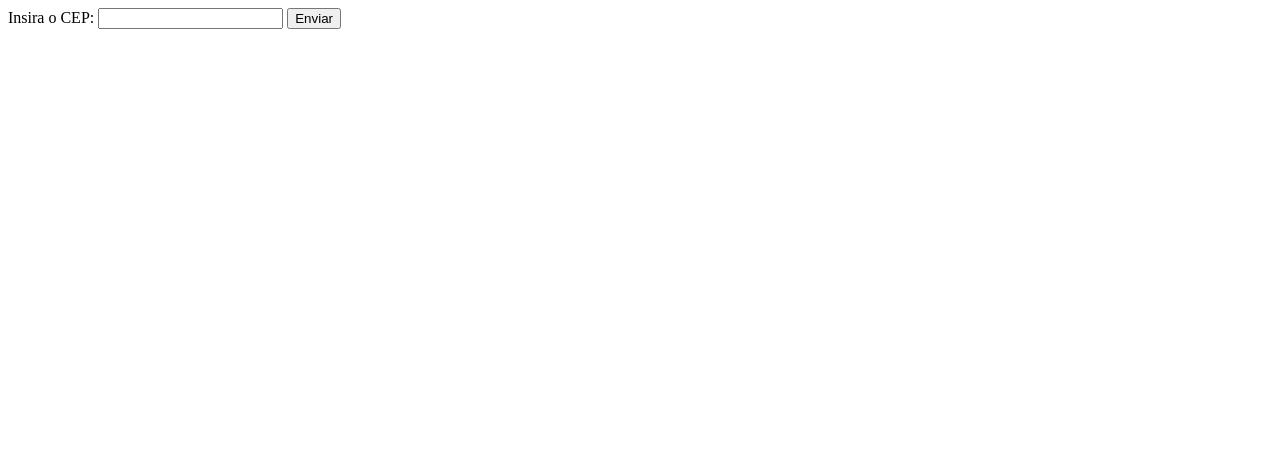
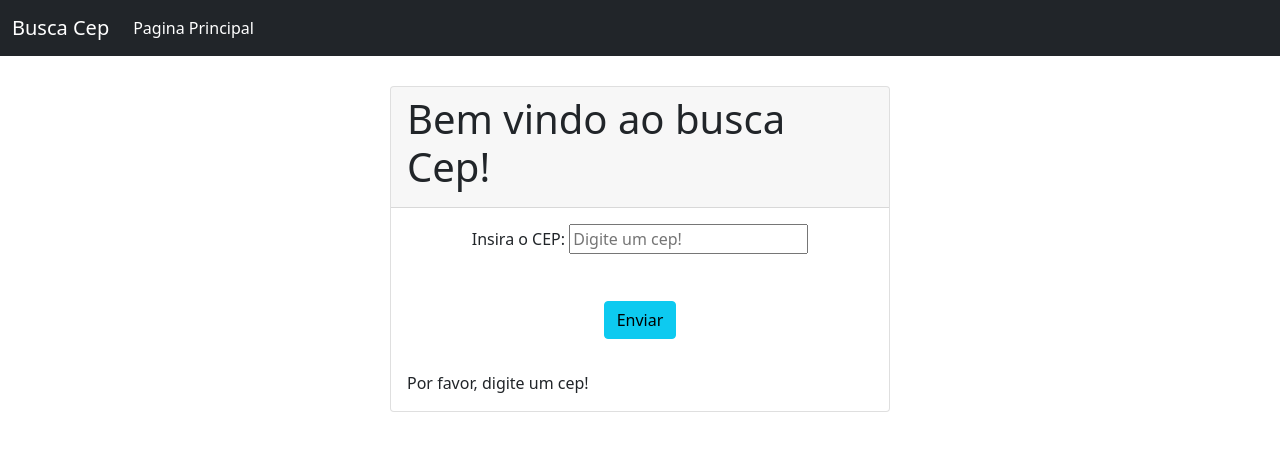
Before and after one commit to brunohs007/php_get_address, a PHP site: page / in a window 1280 px wide. Shown: the top 451 px of the page. Run offline with PHP 8.4, Linux system fonts and the light colour scheme.

Commit message:
estilizando a pagina

```diff
--- a/index.php
+++ b/index.php
@@ -1,38 +1,105 @@
 <html>
 	<head>
-		<title> MEU CEP </title>
+		<!-- Required meta tags -->
+		<meta charset="utf-8">
+    	<meta name="viewport" content="width=device-width, initial-scale=1">
+
+		<!-- Bootstrap CSS -->
+		<link href="https://cdn.jsdelivr.net/npm/bootstrap@5.0.2/dist/css/bootstrap.min.css" rel="stylesheet" integrity="sha384-EVSTQN3/azprG1Anm3QDgpJLIm9Nao0Yz1ztcQTwFspd3yD65VohhpuuCOmLASjC" crossorigin="anonymous">
+
+		<title> Busca CEP </title>
+
+		<style>
+		.card-login {
+			padding: 30px 0 0 0;
+			width: 500px;
+			margin: 0 auto;
+		}
+
+		.button {
+			margin-top: 10%;
+		}
+
+		.formulario {
+			text-align: center;
+		}
+		</style>
 	</head>
 	<body>
-		<form action="index.php" method="post">
+		<nav class="navbar navbar-expand-lg navbar-dark bg-dark">
+			<div class="container-fluid">
+				<a class="navbar-brand" href="#">Busca Cep</a>
+				<button class="navbar-toggler" type="button" data-bs-toggle="collapse" data-bs-target="#navbarNavAltMarkup" aria-controls="navbarNavAltMarkup" aria-expanded="false" aria-label="Toggle navigation">
+					<span class="navbar-toggler-icon"></span>
+				</button>
+				<div class="collapse navbar-collapse" id="navbarNavAltMarkup">
+					<div class="navbar-nav">
+						<a class="nav-link active" aria-current="page" href="#">Pagina Principal</a>
+					</div>
+				</div>
+			</div>
+		</nav>
+		<div class="container">
+			<div class="row">
+				<div class="card-login">
+					<div class="card">
+						<div class="card-header">
+							<h1> Bem vindo ao busca Cep! </h1>
+						</div>
+						<div class="card-body">
+							<form class="formulario" action="index.php" method="post">
+								<div class="form-group">
 									<label> Insira o CEP: </label>
-			<input type="text" name="cep">
-			<input type="submit" value="Enviar">
+									<input class="form-control-md is-valid" type="text" name="cep" placeholder="Digite um cep!">
+								</div>
+								<button type="submit" value="Enviar" class="btn btn-primary  btn-info btn-block mb-3 button">Enviar</button>
 							</form>
-
 							<?php
+								//condicional que verifica se a variavel não é vazia
 								if(!empty($_POST['cep'])){
 
+									//variavel cep recebe o valor do cep digitado
 									$cep = $_POST['cep'];
 
+									//instanciando o objeto (atribuindo a classe Address a variavel address)
 									$address = new Address();
+
+									//executando o metodo get_address passando o cep digitado como parametro
 									$address -> get_address($cep);
 
+									//formatando o cep, substintuindo o caracter '-' por vazio
 									$cep = preg_replace("/[^0-9]/", "", $cep);
+
+									//exibindo as informações adquiridas a partir da chamada da funcao get_address
 									echo "<br><br>CEP Informado: $cep<br>";
 									echo "Rua: $address->logradouro<br>";
 									echo "Bairro: $address->bairro<br>";
 									echo "Estado: $address->uf<br>";
+								}else{
+									echo "Por favor, digite um cep!";
 								}
 
 								class Address {
+									//atributos
 									public $logradouro;
 									public $bairro;
 									public $uf;
 
+									//método recebendo o cep informado pelo usuario
 									function get_address($cep){
+
+										//formatando o cep, substintuindo o caracter '-' por vazio
 										$cep = preg_replace("/[^0-9]/", "", $cep);
+
+										//a partir desse ponto do codigo passa a ocorrer alguns warnings, caso o cep informado não exista, deveria ser implementado um tratamento para infromar o erro ao usuario
+
+										//atribuindo um endereço eletronico na variavel url e passando o valor do cep
 										$url = "http://viacep.com.br/ws/$cep/xml/";
+
+										// carrega o conteudo do parametro url dentro de um objeto
 										$xml = simplexml_load_file($url);
+
+										//atribiu dados do xml recebido para os respectivos atributos
 										$this->logradouro = $xml->logradouro;
 										$this->bairro = $xml->bairro;
 										$this->uf = $xml->uf;
@@ -40,5 +107,10 @@
 									}
 								}
 							?>
+						</div>
+					</div>
+				</div>
+			</div>
+    	</div>
 	</body>
 </html>
```
Lines whose indentation alone changed are shown as unchanged.
